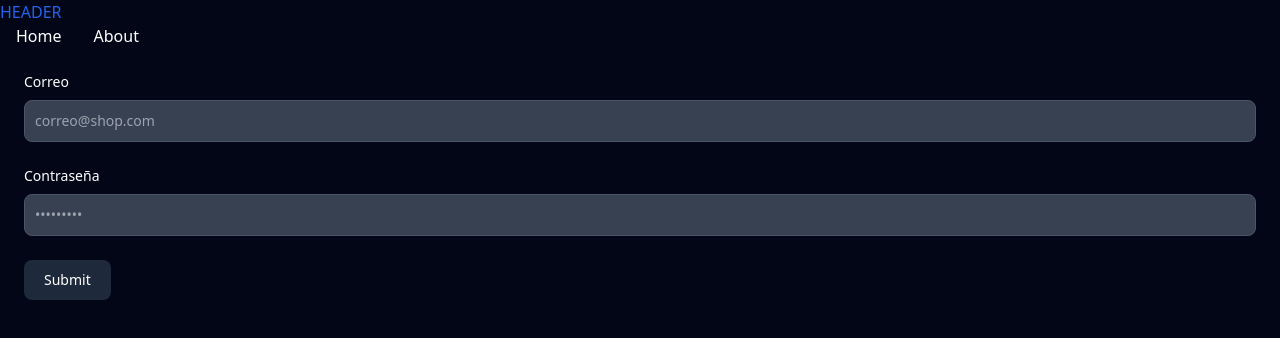
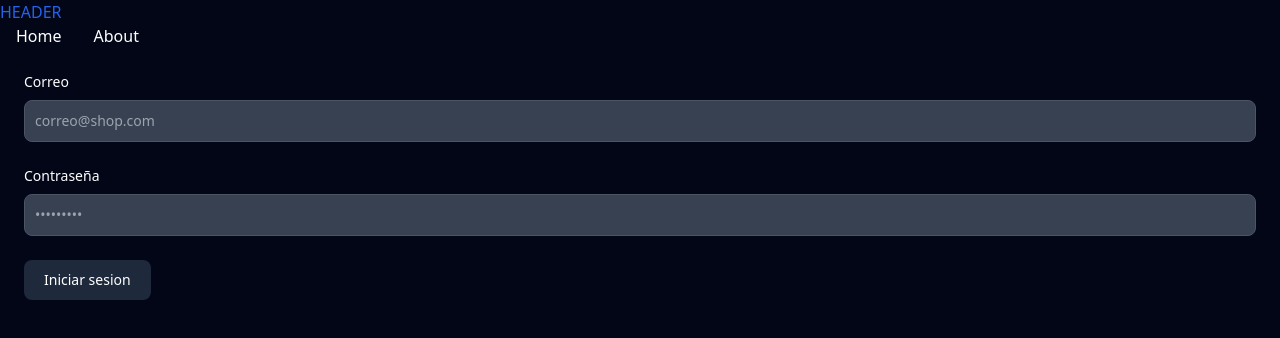
Before and after one commit to AndresCampuzano/Sales-Dashboard-Vue-3, a Vue app: page / in a window 1280 px wide. Shown: the top 338 px of the page. Built offline with nearby package versions, Linux system fonts and the light colour scheme.

Commit message:
feature: Add button logic

```diff
--- /dev/null
+++ b/src/components/form-inputs/FormButton.vue
@@ -0,0 +1,24 @@
+<template>
+  <button :type="type" class="bg-slate-800 hover:bg-blue-900 focus:ring-blue-500 focus:ring-4 focus:outline-none font-medium rounded-lg text-sm w-full sm:w-auto px-5 py-2.5 text-center" :disabled="disabled">{{ text }}</button>
+</template>
+
+<script lang="ts" setup>
+import { defineProps, defineEmits, type PropType } from 'vue'
+
+defineProps({
+  type: {
+    type: String as PropType<'button' | 'submit' | 'reset'>,
+    default: 'button'
+  },
+  text: {
+    type: String,
+    default: "Button"
+  },
+  disabled: {
+    type: Boolean,
+    default: false
+  }
+})
+
+defineEmits(['update:modelValue'])
+</script>
--- a/src/components/inputs/Input.vue
+++ b/src/components/form-inputs/FormInput.vue
@@ -1,6 +1,6 @@
 <template>
   <div class="mb-6">
-    <label v-if="label" :for="props.id" class="block mb-2 text-sm font-medium">{{ label }}</label>
+    <label v-if="label" :for="id" class="block mb-2 text-sm font-medium">{{ label }}</label>
     <input :value="modelValue" @input="$emit('update:modelValue', $event?.target?.value)" :type="type" :id="id" class="border text-sm rounded-lg focus:ring-blue-500 focus:border-blue-500 block w-full p-2.5 bg-gray-700 border-gray-600 placeholder-gray-400" :placeholder="placeholder" :required="required" />
   </div>
 </template>
@@ -8,7 +8,7 @@
 <script lang="ts" setup>
 import { defineProps, defineEmits } from "vue"
 
-const props = defineProps({
+defineProps({
   modelValue: {
     required: true,
     type: String
--- a/src/components/inputs/Button.vue
+++ /dev/null
@@ -1,7 +0,0 @@
-<template>
-  <div>TEST</div>
-</template>
-
-<script lang="ts" setup>
-
-</script>
--- a/src/views/HomeView.vue
+++ b/src/views/HomeView.vue
@@ -1,16 +1,17 @@
 <template>
   <main>
     <form class="m-6" @submit.prevent="onSubmit">
-      <Input v-model="email" id="email" type="email" placeholder="correo@shop.com" label="Correo" required/>
-      <Input v-model="password" id="password" type="password" placeholder="•••••••••" label="Contraseña" required/>
-      <button type="submit" class="bg-slate-800 hover:bg-blue-900 focus:ring-blue-500 focus:ring-4 focus:outline-none font-medium rounded-lg text-sm w-full sm:w-auto px-5 py-2.5 text-center">Submit</button>
+      <FormInput v-model="email" id="email" type="email" placeholder="correo@shop.com" label="Correo" required/>
+      <FormInput v-model="password" id="password" type="password" placeholder="•••••••••" label="Contraseña" required/>
+      <FormButton text="Iniciar sesion" type="submit"/>
     </form>
   </main>
 </template>
 
 <script setup lang="ts">
 import { ref } from 'vue';
-import Input from '@/components/inputs/Input.vue'
+import FormInput from '@/components/form-inputs/FormInput.vue'
+import FormButton from '@/components/form-inputs/FormButton.vue'
 
 const email = ref('');
 const password = ref('');
```
